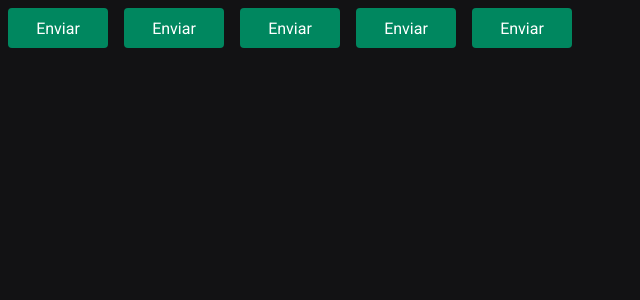
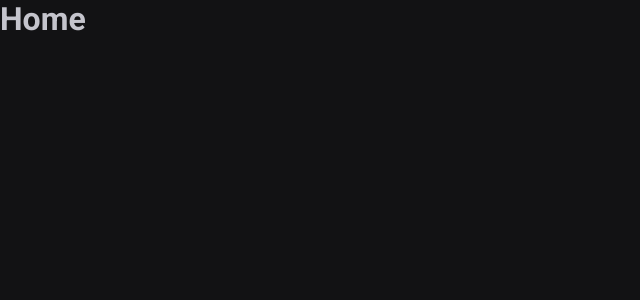
Before and after one commit to VictorMassarenti/ignite-projeto02, a React (Vite) app: page / in a window 1280 px wide. Shown: the top 300 px of the page, without its empty margins (0-640 px from the left). Built offline with nearby package versions, Linux system fonts and the light colour scheme.

Commit message:
react router

```diff
--- a/package.json
+++ b/package.json
@@ -12,6 +12,7 @@
   "dependencies": {
     "react": "^18.2.0",
     "react-dom": "^18.2.0",
+    "react-router-dom": "^6.4.1",
     "styled-components": "^5.3.6"
   },
   "devDependencies": {
--- a/src/App.tsx
+++ b/src/App.tsx
@@ -1,5 +1,6 @@
+import { BrowserRouter } from 'react-router-dom'
 import { ThemeProvider } from 'styled-components'
-import { Button } from './components/Button'
+import { Router } from './Router'
 
 import { GlobalStyle } from './styles/global'
 import { defaultTheme } from './styles/themes/default'
@@ -7,12 +8,9 @@
 export function App() {
   return (
     <ThemeProvider theme={defaultTheme}>
-      <Button variant="primary" />
-      <Button variant="secondary" />
-      <Button variant="success" />
-      <Button variant="danger" />
-      <Button />
-
+      <BrowserRouter>
+        <Router />
+      </BrowserRouter>
       <GlobalStyle />
     </ThemeProvider>
   )
--- /dev/null
+++ b/src/Router.tsx
@@ -0,0 +1,12 @@
+import { Routes, Route } from 'react-router-dom'
+import { History } from './pages/History'
+import { Home } from './pages/Home'
+
+export function Router() {
+  return (
+    <Routes>
+      <Route path="/" element={<Home />}></Route>
+      <Route path="/history" element={<History />}></Route>
+    </Routes>
+  )
+}
--- /dev/null
+++ b/src/pages/History.tsx
@@ -0,0 +1,3 @@
+export function History() {
+  return <h1>History</h1>
+}
--- /dev/null
+++ b/src/pages/Home.tsx
@@ -0,0 +1,3 @@
+export function Home() {
+  return <h1>Home</h1>
+}
```
Also changed, not shown: 1 other file (tests, documents, lock files or other folders).
